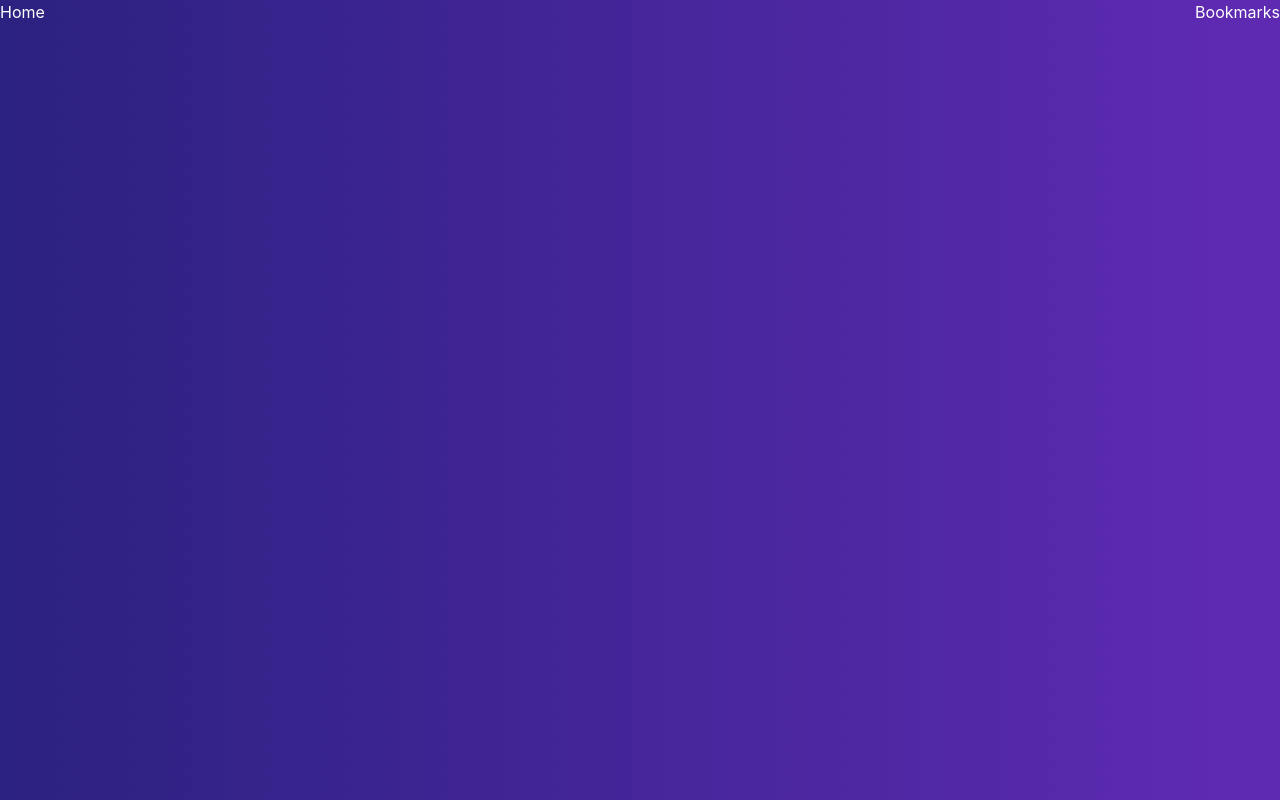
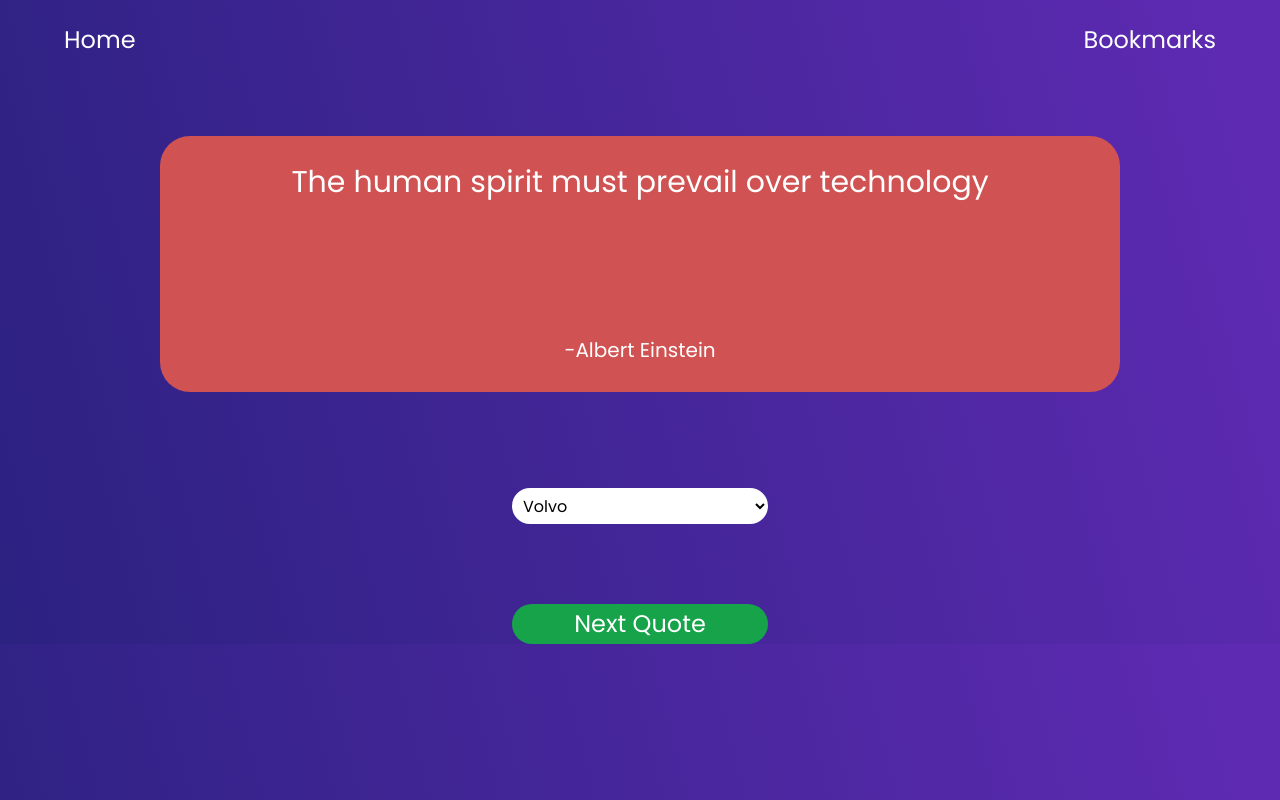
Before and after one commit to akshat-9825/quote-generator, a React (Vite) app in the folder quote-generator/: page / in a window 1280 px wide. Built offline with nearby package versions, Linux system fonts and the light colour scheme.

Commit message:
finishing static page

```diff
--- a/quote-generator/index.html
+++ b/quote-generator/index.html
@@ -3,6 +3,9 @@
   <head>
     <meta charset="UTF-8" />
     <meta name="viewport" content="width=device-width, initial-scale=1.0" />
+    <link
+      href="https://fonts.googleapis.com/css?family=Poppins"
+      rel="stylesheet" />
     <title>Quote Generator</title>
   </head>
   <body>
--- /dev/null
+++ b/quote-generator/src/components/Landing.css
@@ -0,0 +1,17 @@
+.card-background {
+  background: #d05252;
+}
+
+.tags {
+  background: #d9d9d9;
+  border: none;
+  padding: 0.44rem;
+}
+
+.tags:focus-visible {
+  outline: 0;
+}
+
+.border-custom {
+  border-radius: 1.875rem;
+}
--- a/quote-generator/src/components/Landing.tsx
+++ b/quote-generator/src/components/Landing.tsx
@@ -1,8 +1,37 @@
+import { Link } from "react-router-dom";
+
+import "./Landing.css";
+
 const LandingPage = () => {
   return (
-    <div className="flex flex-row w-full justify-between">
-      <div>Home</div>
-      <div>Bookmarks</div>
+    <div className="flex flex-col gap-20">
+      <div className="flex flex-row w-full justify-between text-2xl px-16 pt-6">
+        <Link to="/home">
+          <div>Home</div>
+        </Link>
+        <Link to="/bookmarks">
+          <div>Bookmarks</div>
+        </Link>
+      </div>
+      <div className="flex flex-col justify-center items-center">
+        <div className="flex flex-col text-center p-3 w-3/4 card-background pt-7 pb-7 border-custom h-64 justify-between">
+          <div className="text-3xl">
+            The human spirit must prevail over technology
+          </div>
+          <div className="text-xl">-Albert Einstein</div>
+        </div>
+        <div className="mt-24">
+          <select className="w-64 h-9 bg-white text-black border-none border-custom tags">
+            <option value="volvo">Volvo</option>
+            <option value="saab">Saab</option>
+            <option value="opel">Opel</option>
+            <option value="audi">Audi</option>
+          </select>
+        </div>
+        <button className="mt-20 border-custom text-2xl w-64 text-center bg-green-600 p-1">
+          Next Quote
+        </button>
+      </div>
     </div>
   );
 };
--- a/quote-generator/src/index.css
+++ b/quote-generator/src/index.css
@@ -2,12 +2,15 @@
 @tailwind components;
 @tailwind utilities;
 
+body {
+  background: linear-gradient(256deg, #5e2ab2 2.64%, #161e6c 140.46%);
+}
+
 :root {
-  font-family: Inter, system-ui, Avenir, Helvetica, Arial, sans-serif;
+  font-family: Poppins;
   line-height: 1.5;
   font-weight: 400;
   font-synthesis: none;
-  background: linear-gradient(256deg, #5e2ab2 2.64%, #161e6c 140.46%);
   color: white;
   text-rendering: optimizeLegibility;
   -webkit-font-smoothing: antialiased;
```
